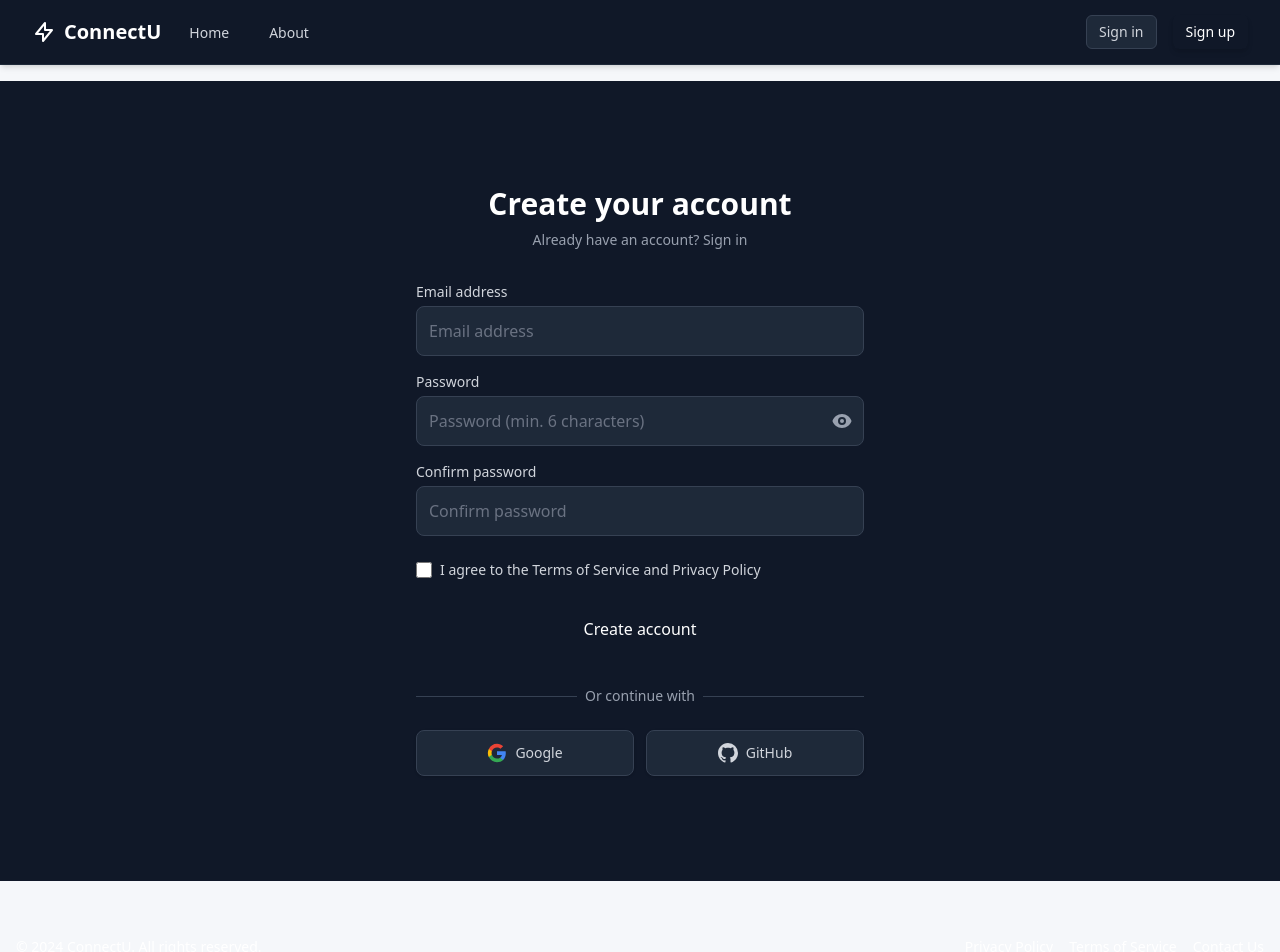
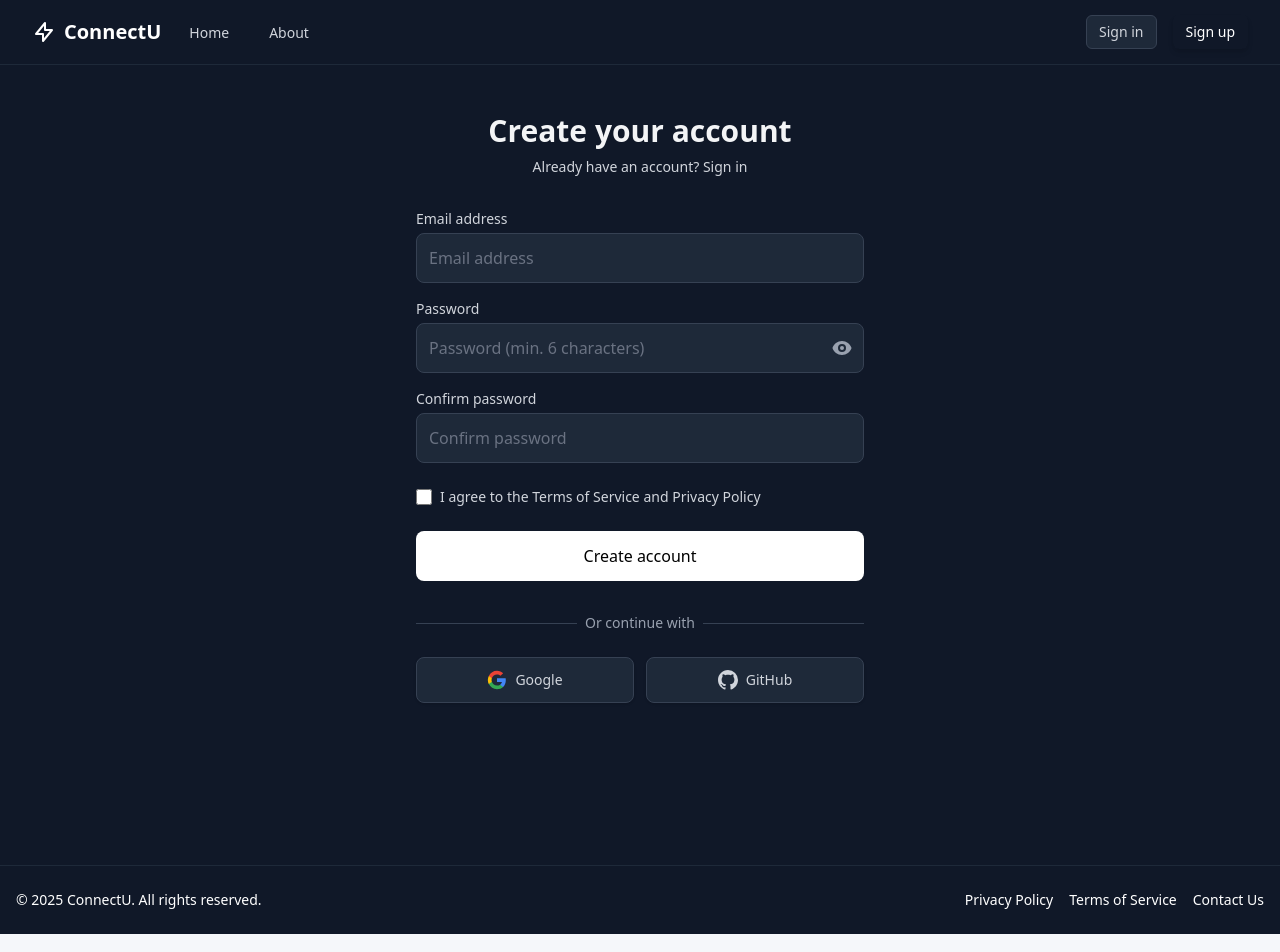
Before and after one commit to YashDagade/connectu, a Next.js app: page /auth/signup in a window 1280 px wide. Shown: the top 952 px of the page. Built offline with nearby package versions, Linux system fonts and the light colour scheme.

Commit message:
did some more things - minor

```diff
--- /dev/null
+++ b/src/app/auth/layout.tsx
@@ -0,0 +1,13 @@
+import React from 'react';
+
+export default function AuthLayout({
+  children,
+}: {
+  children: React.ReactNode;
+}) {
+  return (
+    <div className="min-h-screen flex flex-col bg-gray-900">
+      {children}
+    </div>
+  );
+}
--- a/src/app/auth/login/page.tsx
+++ b/src/app/auth/login/page.tsx
@@ -45,7 +45,7 @@ export default function LoginPage() {
   };
 
   return (
-    <div className="min-h-screen flex items-center justify-center bg-gray-900 px-4 py-12">
+    <div className="flex items-center justify-center bg-gray-900 px-4 py-12">
       <div className="max-w-md w-full space-y-8">
         <div className="text-center">
           <h2 className="text-3xl font-extrabold text-white">Sign in to your account</h2>
@@ -133,7 +133,7 @@ export default function LoginPage() {
             </div>
 
             <div className="text-sm">
-              <Link href="#" className="font-medium text-duke-lightblue hover:text-duke-blue transition-colors">
+              <Link href="#" className="font-medium text-white hover:text-duke-blue transition-colors">
                 Forgot your password?
               </Link>
             </div>
@@ -143,10 +143,10 @@ export default function LoginPage() {
             <button
               type="submit"
               disabled={loading}
-              className="group relative w-full flex justify-center py-3 px-4 border border-transparent rounded-lg text-white bg-duke-blue hover:bg-duke-lightblue focus:outline-none focus:ring-2 focus:ring-offset-2 focus:ring-duke-blue transition-all duration-200 font-medium"
+              className="group relative w-full flex justify-center py-3 px-4 border border-transparent rounded-lg text-black bg-white hover:bg-gray-200 focus:outline-none focus:ring-2 focus:ring-offset-2 focus:ring-duke-blue transition-all duration-200 font-medium"
             >
               {loading ? (
-                <svg className="animate-spin -ml-1 mr-3 h-5 w-5 text-white" xmlns="http://www.w3.org/2000/svg" fill="none" viewBox="0 0 24 24">
+                <svg className="animate-spin -ml-1 mr-3 h-5 w-5 text-black" xmlns="http://www.w3.org/2000/svg" fill="none" viewBox="0 0 24 24">
                   <circle className="opacity-25" cx="12" cy="12" r="10" stroke="currentColor" strokeWidth="4"></circle>
                   <path className="opacity-75" fill="currentColor" d="M4 12a8 8 0 018-8V0C5.373 0 0 5.373 0 12h4zm2 5.291A7.962 7.962 0 014 12H0c0 3.042 1.135 5.824 3 7.938l3-2.647z"></path>
                 </svg>
--- a/src/app/auth/signup/page.tsx
+++ b/src/app/auth/signup/page.tsx
@@ -50,18 +50,17 @@ export default function SignupPage() {
   };
 
   return (
-    <div className="min-h-screen flex items-center justify-center bg-gray-900 px-4 py-12">
+    <div className="flex items-center justify-center bg-gray-900 px-4 py-12">
       <div className="max-w-md w-full space-y-8">
         <div className="text-center">
-          <h2 className="text-3xl font-extrabold text-white">Create your account</h2>
-          <p className="mt-2 text-sm text-gray-400">
+          <h2 className="text-3xl font-extrabold text-gray-100">Create your account</h2>
+          <p className="mt-2 text-sm text-gray-300">
             Already have an account?{' '}
             <Link href="/auth/login" className="font-medium text-duke-lightblue hover:text-duke-blue transition-colors">
               Sign in
             </Link>
           </p>
         </div>
-
         {error && (
           <div className="bg-red-900/20 border border-red-500 text-red-200 px-4 py-3 rounded-lg" role="alert">
             <span className="block sm:inline">{error}</span>
@@ -158,10 +157,10 @@ export default function SignupPage() {
             <button
               type="submit"
               disabled={loading}
-              className="group relative w-full flex justify-center py-3 px-4 border border-transparent rounded-lg text-white bg-duke-blue hover:bg-duke-lightblue focus:outline-none focus:ring-2 focus:ring-offset-2 focus:ring-duke-blue transition-all duration-200 font-medium"
+              className="group relative w-full flex justify-center py-3 px-4 border border-transparent rounded-lg text-black bg-white hover:bg-gray-200 focus:outline-none focus:ring-2 focus:ring-offset-2 focus:ring-duke-blue transition-all duration-200 font-medium"
             >
               {loading ? (
-                <svg className="animate-spin -ml-1 mr-3 h-5 w-5 text-white" xmlns="http://www.w3.org/2000/svg" fill="none" viewBox="0 0 24 24">
+                <svg className="animate-spin -ml-1 mr-3 h-5 w-5 text-black" xmlns="http://www.w3.org/2000/svg" fill="none" viewBox="0 0 24 24">
                   <circle className="opacity-25" cx="12" cy="12" r="10" stroke="currentColor" strokeWidth="4"></circle>
                   <path className="opacity-75" fill="currentColor" d="M4 12a8 8 0 018-8V0C5.373 0 0 5.373 0 12h4zm2 5.291A7.962 7.962 0 014 12H0c0 3.042 1.135 5.824 3 7.938l3-2.647z"></path>
                 </svg>
--- /dev/null
+++ b/src/app/dashboard/layout.tsx
@@ -0,0 +1,13 @@
+import React from 'react';
+
+export default function DashboardLayout({
+  children,
+}: {
+  children: React.ReactNode;
+}) {
+  return (
+    <div className="min-h-screen bg-gray-900 text-white">
+      {children}
+    </div>
+  );
+}
--- a/src/app/dashboard/page.tsx
+++ b/src/app/dashboard/page.tsx
@@ -47,7 +47,7 @@ export default function Dashboard() {
   };
 
   return (
-    <div className="min-h-screen bg-gray-900 text-white">
+    <div className="bg-gray-900 text-white">
       <div className="container mx-auto px-4 py-8">
         <div className="flex justify-between items-center mb-8">
           <h1 className="text-3xl font-bold">Your Forms</h1>
--- a/src/app/forms/create/page.tsx
+++ b/src/app/forms/create/page.tsx
@@ -3,5 +3,9 @@
 import FormBuilder from '@/components/FormBuilder';
 
 export default function CreateFormPage() {
-  return <FormBuilder />;
+  return (
+    <div className="min-h-screen bg-gray-900">
+      <FormBuilder />
+    </div>
+  );
 }
--- /dev/null
+++ b/src/app/forms/layout.tsx
@@ -0,0 +1,13 @@
+import React from 'react';
+
+export default function FormsLayout({
+  children,
+}: {
+  children: React.ReactNode;
+}) {
+  return (
+    <div className="min-h-screen bg-gray-900 text-white">
+      {children}
+    </div>
+  );
+}
--- a/src/app/layout.tsx
+++ b/src/app/layout.tsx
@@ -25,15 +25,15 @@ export default function RootLayout({
 }>) {
   return (
     <html lang="en">
-      <body className={`${geistSans.variable} ${geistMono.variable} min-h-screen antialiased`}>
+      <body className={`${geistSans.variable} ${geistMono.variable} min-h-screen antialiased bg-gray-900`}>
         <div className="flex min-h-screen flex-col">
           <Navbar />
-          <main className="flex-grow pt-4 pb-8">{children}</main>
-          <footer className="bg-duke-blue text-white py-6">
+          <main className="flex-grow">{children}</main>
+          <footer className="bg-gray-900 text-white py-6 border-t border-gray-800">
             <div className="container mx-auto px-4">
               <div className="flex flex-col md:flex-row justify-between items-center">
                 <div className="mb-4 md:mb-0">
-                  <p className="text-sm">© 2024 ConnectU. All rights reserved.</p>
+                  <p className="text-sm">© 2025 ConnectU. All rights reserved.</p>
                 </div>
                 <div className="flex space-x-4">
                   <a href="#" className="text-white hover:text-gray-300 text-sm">Privacy Policy</a>
--- a/src/app/page.tsx
+++ b/src/app/page.tsx
@@ -243,7 +243,7 @@ export default function LandingPage() {
             <div className="flex justify-center">
               <Link
                 href="/dashboard"
-                className="px-8 py-4 bg-white text-duke-blue rounded-lg font-semibold text-lg shadow-lg hover:bg-gray-100 transition-colors"
+                className="px-8 py-4 bg-duke-darkblue text-white rounded-lg font-semibold text-lg shadow-lg hover:bg-duke-blue transition-colors"
               >
                 Get Started for Free
               </Link>
--- a/src/components/FormBuilder.tsx
+++ b/src/components/FormBuilder.tsx
@@ -96,7 +96,7 @@ const FormBuilder: React.FC = () => {
   };
 
   return (
-    <div className="min-h-screen bg-gray-900 text-white py-12">
+    <div className="bg-gray-900 text-white py-12 w-full h-full">
       <div className="max-w-4xl mx-auto p-4">
         <div className="mb-8 text-center">
           <h1 className="text-3xl font-bold text-white mb-2">Create a Connection Form</h1>
@@ -159,11 +159,10 @@ const FormBuilder: React.FC = () => {
                 <div className="w-full md:w-1/4 border-b md:border-b-0 md:border-r border-gray-700 pr-0 md:pr-4 mb-4 md:mb-0">
                   <div className="space-y-2">
                     {questions.map((question, index) => (
-                      <button
+                      <div
                         key={question.id}
-                        type="button"
                         onClick={() => setActiveQuestionIndex(index)}
-                        className={`w-full text-left px-4 py-3 rounded-md ${
+                        className={`w-full text-left px-4 py-3 rounded-md cursor-pointer ${
                           activeQuestionIndex === index
                             ? 'bg-duke-blue text-white'
                             : 'hover:bg-gray-700 text-gray-300'
@@ -186,7 +185,7 @@ const FormBuilder: React.FC = () => {
                             </button>
                           )}
                         </div>
-                      </button>
+                      </div>
                     ))}
                   </div>
                 </div>
--- a/tailwind.config.js
+++ b/tailwind.config.js
@@ -24,11 +24,11 @@ module.exports = {
             muted: '#9CA3AF',  // Gray-400
           }
         },
-        // Restore original Duke Blue colors
+        // Define duke colors directly for utility classes
+        'duke-blue': '#012169',     // Original Duke Blue
+        'duke-darkblue': '#001A57', // Original Dark Duke Blue
+        'duke-lightblue': '#00539B', // Original Light Duke Blue
         duke: {
-          blue: '#012169',     // Original Duke Blue
-          darkblue: '#001A57', // Original Dark Duke Blue
-          lightblue: '#00539B', // Original Light Duke Blue
           navy: '#003366',     // Original Navy
           accent: '#C84E00',   // Original Duke Orange Accent
           gray: '#4B5563',     // Gray-600
```
